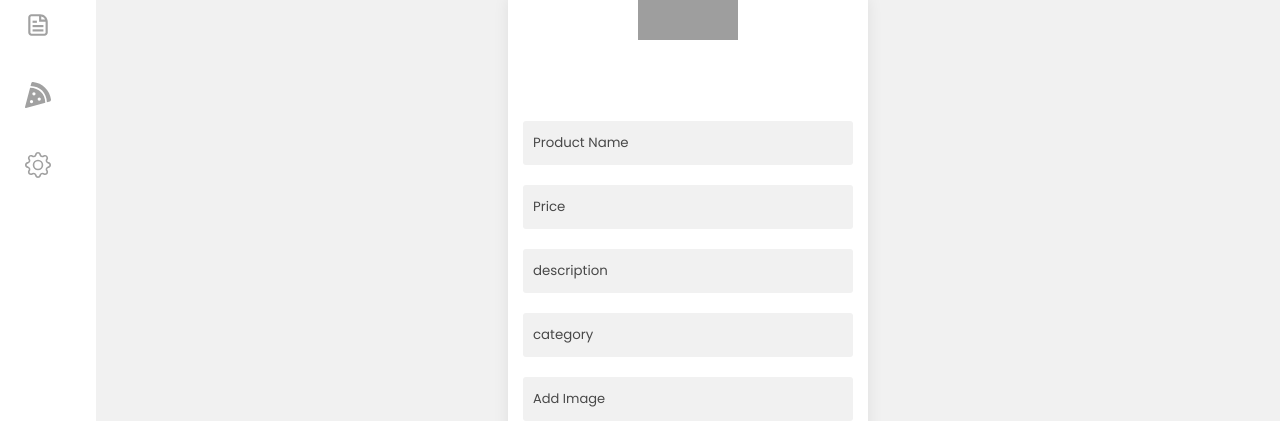
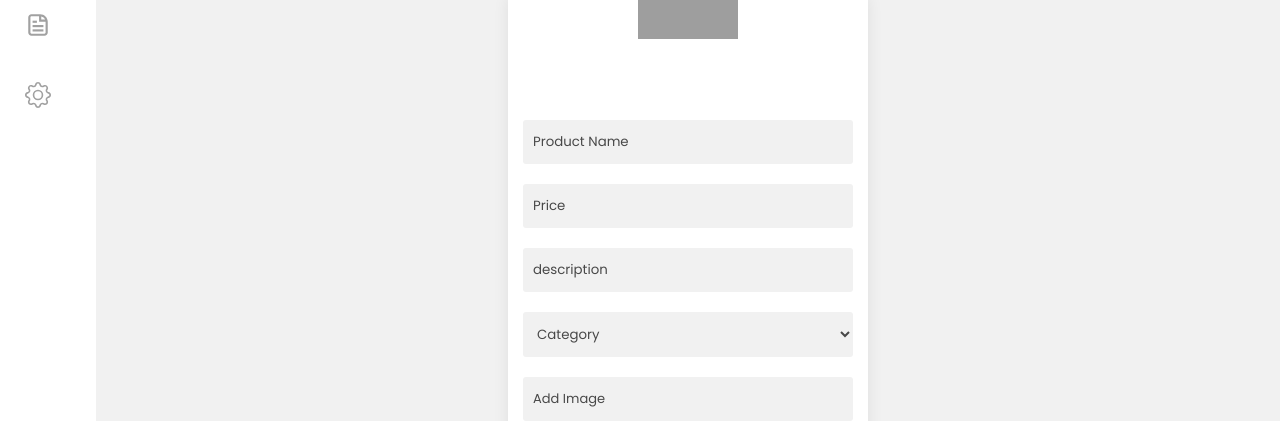
Before and after one commit to yogeshjangra04/eatbit, a React (Create React App) app in the folder frontend/: page /add-product in a window 1280 px wide. Shown: the part 235-656 px from the top of the page. Built offline with nearby package versions, Linux system fonts and the light colour scheme; grey boxes are pictures that could not be loaded.

Commit message:
added category dropdown

```diff
--- a/frontend/src/apis/pizza.js
+++ b/frontend/src/apis/pizza.js
@@ -1,7 +1,7 @@
 import axios from 'axios';
 
 export default axios.create({
-  baseURL: '',
+  baseURL: 'http://localhost:5000',
 });
 
 //"start": "node ./backend/server.js",
--- a/frontend/src/components/SideBar.js
+++ b/frontend/src/components/SideBar.js
@@ -37,9 +37,7 @@ const SideBar = () => {
            <Link to="/your-address"> <div className={`icon ${path==='/your-address'&&'active'}`}>
                 <CgFileDocument/>
             </div></Link>
-            <Link to='/custom-pizza'><div className={`icon ${path==='/custom-pizza'&&'active'}`} >
-                <FaPizzaSlice/>
-            </div></Link>
+
             <Link to='/profile'><div className={`icon ${path==='/profile'&&'active'}`}>
                 <BsGear/>
             </div></Link>
--- a/frontend/src/pages/AddProduct.js
+++ b/frontend/src/pages/AddProduct.js
@@ -48,7 +48,15 @@ const AddProduct = () => {
                     <input type="text" onChange={(e)=>setName(e.target.value)} name='name' placeholder='Product Name'  />
                     <input type="text" onChange={(e)=>setPrice(e.target.value)} name="price" id="" placeholder='Price'  />
                     <input type="text" onChange={(e)=>setDes(e.target.value)} name='description' placeholder='description' />
-                    <input type="text" onChange={(e)=>setCategory(e.target.value)} name='category' placeholder='category' />
+                      <select onChange={(e)=>setCategory(e.target.value)} >
+                       <option value="">Category</option>
+                       <option value="pizza">pizza</option>
+                       <option value="Burger">burger</option>
+                       <option value="Sandwich">sandwich</option>
+                       <option value="Smoothy">smoothy</option>
+                       <option value="Snak">snak</option>
+                       <option value="Drink">drink</option>
+                      </select>
                     <label htmlFor="file">{fileName}</label>
                     <input type="file" id='file' onChange={handleOnChange} />
                     <button type="submit">{ loading?<Spinner/>:'Add'}</button>
--- a/frontend/src/styles/auth.css
+++ b/frontend/src/styles/auth.css
@@ -33,7 +33,7 @@
   align-items: center;
   justify-content: center;
 }
-form input , form label {
+form input , form label , form select{
   border: none;
   outline: none;
   padding: 12px 10px;
```
Also changed, not shown: 1 other file (tests, documents, lock files or other folders).
